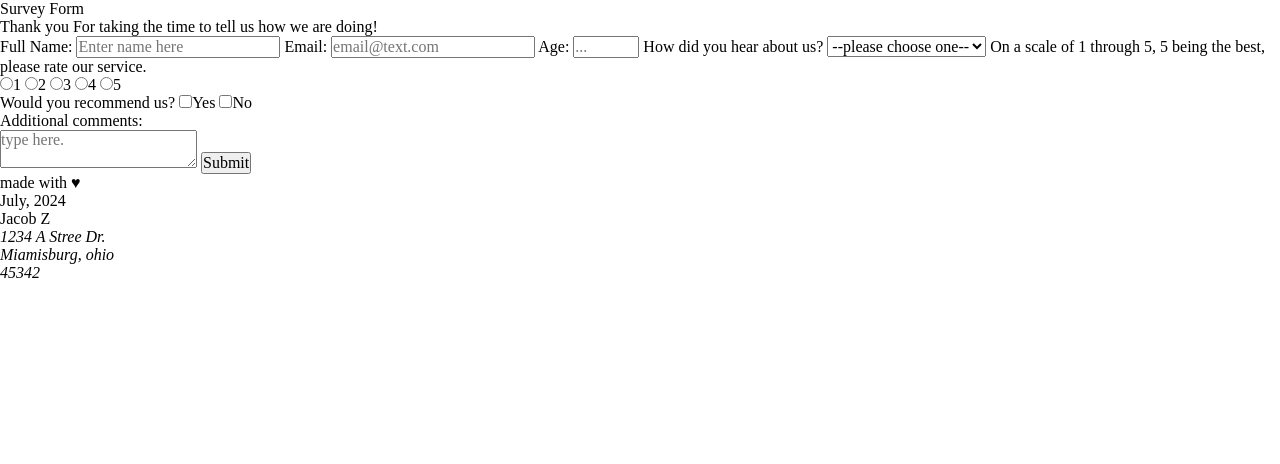
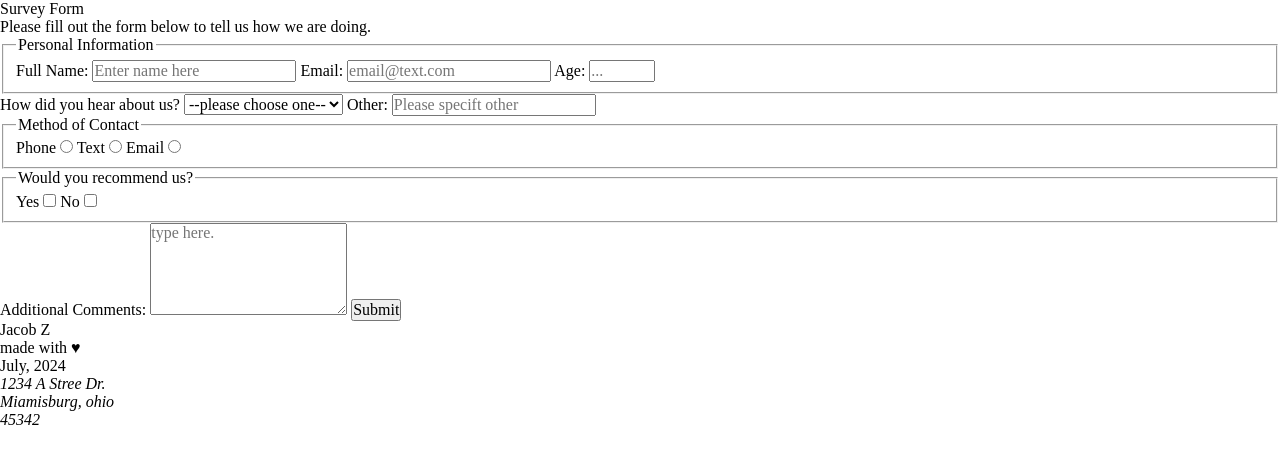
Before and after one commit to Teezee86/Form-Project, a plain HTML site: page survey form/index.html in a window 1280 px wide. Drawn offline with Linux system fonts and the light colour scheme.

Commit message:
Edited and cleaned up the mark up

```diff
--- a/survey form/index.html
+++ b/survey form/index.html
@@ -12,65 +12,71 @@
     <header class="header">
         <hgroup>
             <h1 id="title">Survey Form</h1>
-    <p id="description">Thank you For taking the time to tell us how we are doing!</p>
+            <p id="description">Please fill out the form below to tell us how we are doing.</p>
         </hgroup>
     </header>
+
     <main>
+
         <form id="survey-form" action="/action_page.php" method="get">
-    <div class="form-container">
-      <label id="name-label" class="form-text" for="name">Full Name:
-        <input class="form-text" id="name" type="text" placeholder="Enter name here" required>
-      </label>
-      <label id="email-label" class="form-text" for="email">Email:
-        <input class="form-text" id="email" type="email" placeholder="email@text.com" required>
-      </label>
-      <label id="number-label" class="form-text" for="number">Age:
-        <input class="form-text" id="number" type="number" min="13" max="120" placeholder="...">
-      </label>
-      <label id="dropdown-label" for="dropdown">
-        How did you hear about us?
-        <select class="form-text" id="dropdown">
+            <fieldset>
+                <legend>Personal Information</legend>
+                <label id="name-label" for="name">Full Name&colon;</label>
+                <input id="name" type="text" autocomplete="on" placeholder="Enter name here" required>
+
+                <label id="email-label" for="email">Email&colon;</label>
+                <input id="email" type="email" autocomplete="on" placeholder="email@text.com" required>
+
+                <label id="number-label" for="number">Age&colon;</label>
+                <input id="number" type="number" autocomplete="on" min="13" max="120" placeholder="...">
+            </fieldset>
+            <label for="dropdown" id="dropdown-label">How did you hear about us?</label>
+            <select id="dropdown" name="drowdown">
                 <option>--please choose one--</option>
-          <option>Friend</option>
-          <option>Billboard</option>
-          <option>Online</option>
-          <option>Television</option>
+                <option value="Friend">Friend</option>
+                <option value="Billboard">Billboard</option>
+                <option value="Online">Online</option>
+                <option value="Television">Television</option>
+                <option value="Other">Other</option>
             </select>
-      </label>
+            <label id="other-option-label" for="other-option-details">Other:</label>
+            <input type="text" id="other-option-details" placeholder="Please specift other">
 
-        <label id="rate-label" for="checkbox">On a scale of 1 through 5, 5 being the best, please rate our service.
-        </label>
-        <div class="radio-container">
-      <input class="radio" type="radio" name="radioname" value="1">1
-      <input class="radop" type="radio" name="radioname" value="2">2
-      <input class="radio" type="radio" name="radioname" value="3">3
-      <input class="radop" type="radio" name="radioname" value="4">4
-      <input class="radio" type="radio" name="radioname" value="5">5
+            <fieldset>
+                <legend>Method of Contact</legend>
+                <label for="contact" id="contact1">Phone</label>
+                <input type="radio" name="contact" value="Phone call">
+                <label for="contact" id="contact2">Text</label>
+                <input type="radio" name="contact" value="Text message">
+                <label for="contact" id="contact3">Email</label>
+                <input type="radio" name="contact" value="Email">
+            </fieldset>
 
-    </div>
-      <label id="radio-label" for="radioname">Would you recommend us?
-        <input class="checkbox" type="checkbox" value="Yes">Yes
-        <input class="checkbox" type="checkbox" value="No">No
-      </label>
-
-        <p class="add-info">Additional comments:</p>
-        <textarea class="text" placeholder="type here."></textarea>
+            <fieldset>
+                <legend>Would you recommend us?</legend>
+                <label for="reccomend" id="reccomend1">Yes</label>
+                <input name="reccomend" type="checkbox" value="Yes">
+                <label for="reccomend" id="reccomend2">No</label>
+                <input name="reccomend" type="checkbox" value="No">
+            </fieldset>
+            <label for="comments">Additional Comments:</label>
+            <textarea name="comments" id="comments" rows="5" cols="20" placeholder="type here."></textarea>
 
             <button type="submit" id="submit" name="submit">Submit</button>
-      </div>
         </form>
+
     </main>
+
     <footer>
+        <h4>Jacob Z</h4>
         <p>made with &hearts;</p>
         <time datetime="07-15-2024">July, 2024</time>
-  <h4>Jacob Z</h4>
         <address>
             <p>1234 A Stree Dr.</p>
             <p>Miamisburg, ohio</p>
             <p>45342</p>
-
         </address>
     </footer>
+
 </body>
-
 </html>
--- a/survey form/styles.css
+++ b/survey form/styles.css
@@ -1,4 +1,7 @@
-body, nav, header, main, article, section, h1, h2, h3, h4, p, input, textarea, select, button {
+body, nav, header,
+ main, article, section,
+ h1, h2, h3, h4, p, input,
+ textarea, select, button {
   margin: 0;
   padding: 0;
   font: inherit;
```
Lines whose indentation alone changed are shown as unchanged.
